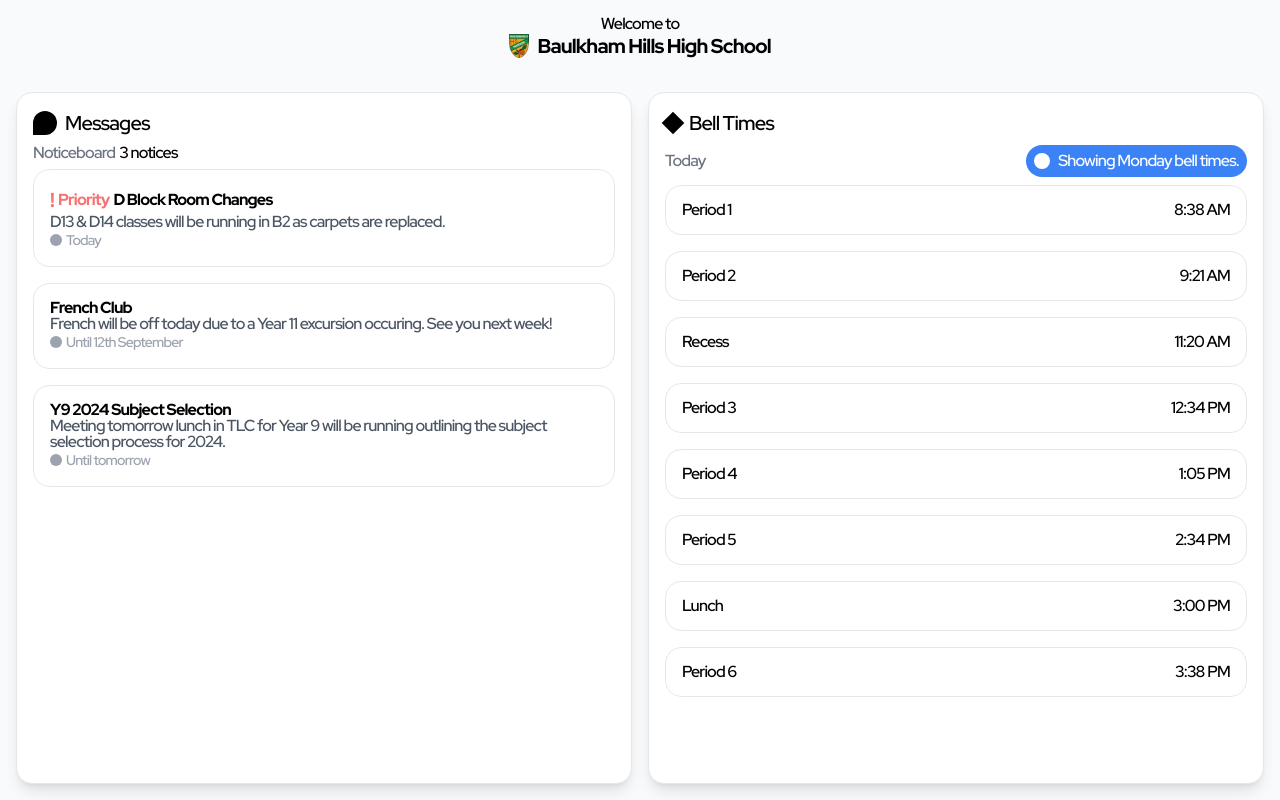
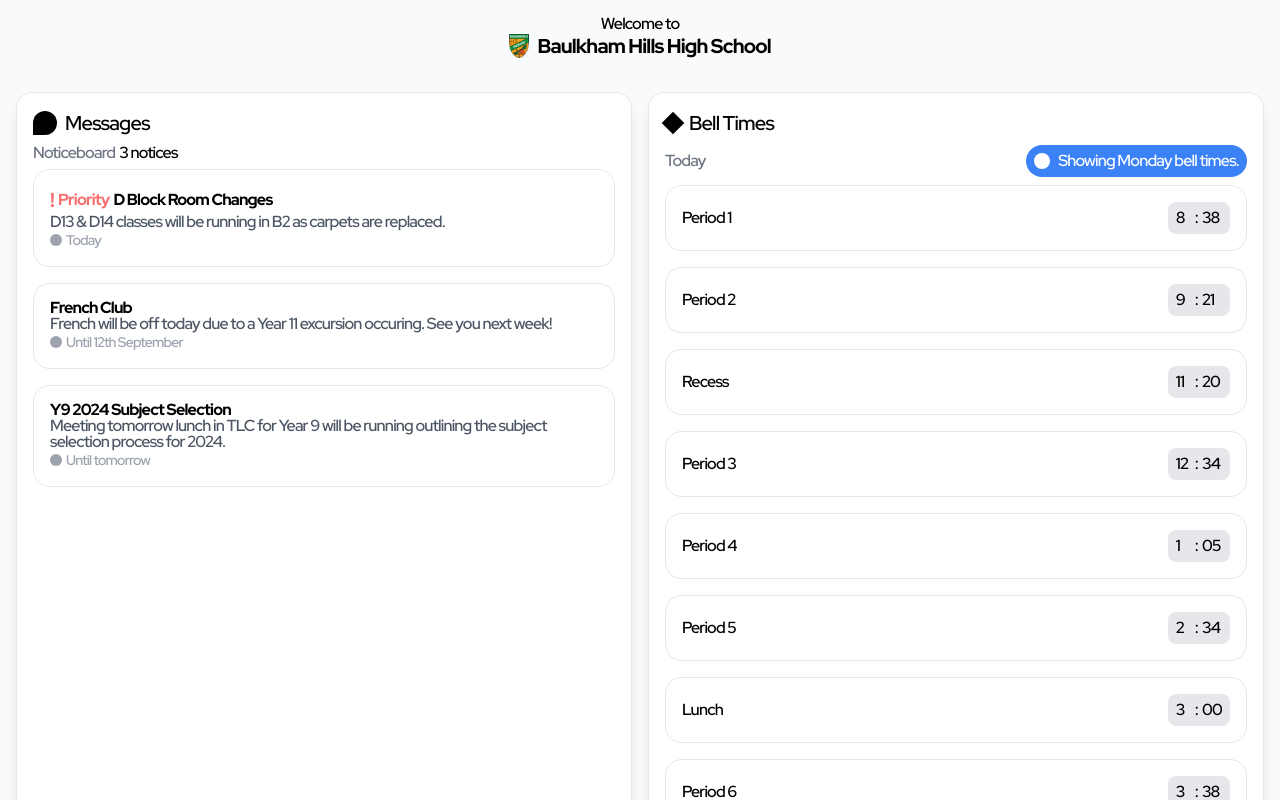
Before and after one commit to SubjectiveLabs/SubjectiveAssemblyLocal, a React (Vite) app in the folder frontend/: page / in a window 1280 px wide. Built offline with nearby package versions, Linux system fonts and the light colour scheme.

Commit message:
dropdown times

```diff
--- a/frontend/src/App.tsx
+++ b/frontend/src/App.tsx
@@ -159,13 +159,43 @@ const App = () => {
           </div>
           <ul className='flex flex-col gap-4 overflow-y-auto rounded-2xl'>
             {
-              bells.map((bell, index) => <div className='border rounded-2xl p-4 flex justify-between' key={index}>
+              bells.map((bell, index) => <div className='border rounded-2xl p-4 flex justify-between items-center' key={index}>
                 <span>{bell.name}</span>
-                <span>{DateTime.fromObject(bell.time).toLocaleString({
-                  hour  : 'numeric',
-                  hour12: true,
-                  minute: 'numeric'
-                })}</span>
+                <div className='flex gap-1 items-center bg-gray-200 rounded-lg p-2'>
+                  <select className='appearance-none bg-gray-200'>
+                    {
+                      [...Array(12)].map((_value, index) => <option
+                        key={index}
+                        value={index + 1}
+                        selected={
+                          (index + 1).toString() === DateTime
+                            .fromObject(bell.time)
+                            .toLocaleString({ hour: 'numeric' })
+                            .split(' ')[0]
+                        }
+                      >
+                        {index + 1}
+                      </option>)
+                    }
+                  </select>
+                  :
+                  <select className='appearance-none bg-gray-200'>
+                    {
+                      [...Array(60)].map((_value, index) => <option
+                        key={index}
+                        value={index}
+                        selected={
+                          index.toString() === DateTime
+                            .fromObject(bell.time)
+                            .toLocaleString({ minute: '2-digit' })
+                            .split(' ')[0]
+                        }
+                      >
+                        {index.toString().padStart(2, '0')}
+                      </option>)
+                    }
+                  </select>
+                </div>
               </div>)
             }
           </ul>
```
